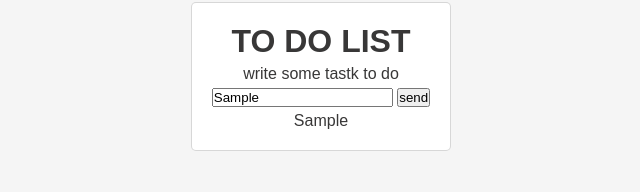
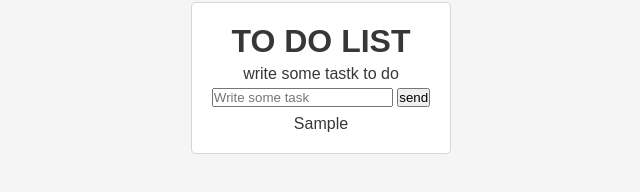
Before and after one commit to MarcoRosselDev/Node-05, a website: page todo_list/index.html in a window 1280 px wide. Both pictures are taken after typing "Sample" into the empty fields and a click on the button "send". Shown: the part 198-390 px from the top of the page, 319-959 px from the left. Drawn offline with Linux system fonts and the light colour scheme.

Commit message:
node | john course | vanilla node 5

```diff
--- a/todo_list/app.js
+++ b/todo_list/app.js
@@ -2,7 +2,14 @@
 const button = document.querySelector('button');
 const tasks = document.querySelector('.tasks');
 
+let lista = []
+
 button.addEventListener('click', function () {
-    console.log(input.value);
-    tasks.innerHTML = `<p>${input.value}</p>`;
+    lista.push(input.value)
+    let printDom = ''
+    for (let i = 0; i < lista.length; i++) {
+        printDom += `<li>${lista[i]}</li>`;
+    }
+    tasks.children[0].innerHTML = printDom;
+    input.value = '';
 });
--- a/todo_list/index.html
+++ b/todo_list/index.html
@@ -15,7 +15,7 @@
             <button>send</button>
         </div>
         <div class="tasks">
-
+            <ul></ul>
         </div>
     </div>
     <script src="./app.js"></script>
--- a/todo_list/style.css
+++ b/todo_list/style.css
@@ -25,3 +25,10 @@
     padding: 20px;
     border-radius: 5px;
 }
+
+ul{
+    list-style: none;
+}
+li{
+    margin-top: 3px;
+}
```
